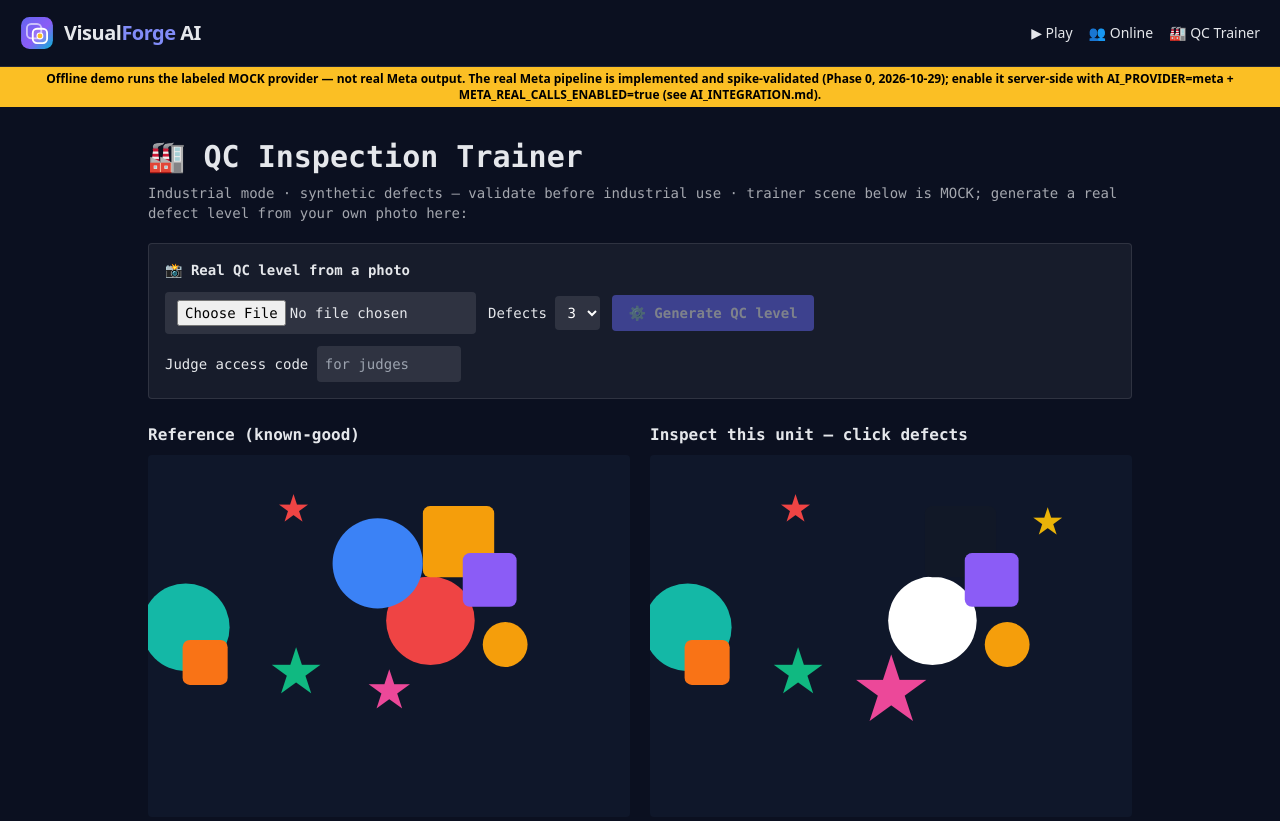
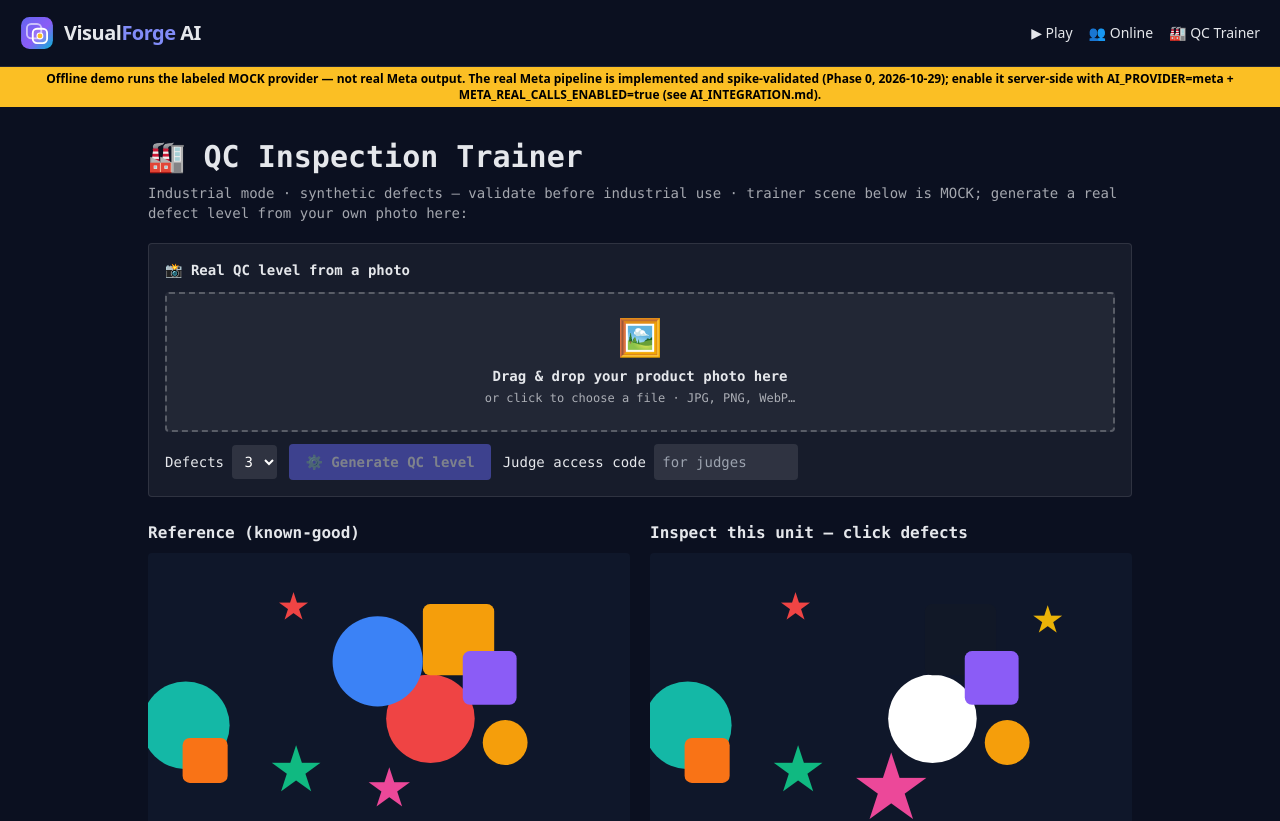
Before and after one commit to RemotingCoders/VisualForge-AI, a Next.js app: page /qc in a window 1280 px wide. Shown: the top 821 px of the page. Built offline with nearby package versions, Linux system fonts and the light colour scheme.

Commit message:
QC page: drag & drop product photo upload, same dropzone as Play

```diff
--- a/src/app/qc/page.tsx
+++ b/src/app/qc/page.tsx
@@ -8,7 +8,8 @@ const DEFECTS = ['scratch', 'crack', 'dent', 'missing component', 'corrosion', '
 type RealLevel = { levelId: string; original: string; modified: string; width: number; height: number; total: number; isMock: boolean };
 export default function QC() {
   const scene = useMemo(() => generateDemoScene(42), []); const [found, setFound] = useState<string[]>([]); const [falsePos, setFalsePos] = useState(0); const [revealed, setRevealed] = useState(false); const ref = useRef<SVGSVGElement>(null);
-  const [photo, setPhoto] = useState(''); const [count, setCount] = useState(3); const [job, setJob] = useState(''); const [real, setReal] = useState<RealLevel | null>(null);
+  const [photo, setPhoto] = useState(''); const [photoName, setPhotoName] = useState(''); const [count, setCount] = useState(3); const [job, setJob] = useState(''); const [real, setReal] = useState<RealLevel | null>(null);
+  const [dragOver, setDragOver] = useState(false); const [fileMsg, setFileMsg] = useState(''); const fileRef = useRef<HTMLInputElement>(null);
   /** Judge access code — same shared field as /play (remembered in localStorage). */
   const [accessCode, setAccessCode] = useState('');
   useEffect(() => { try { setAccessCode(localStorage.getItem('vf-access-code') ?? ''); } catch { /* private window */ } }, []);
@@ -16,7 +17,12 @@ export default function QC() {
     const hit = scene.differences.find(d => !found.includes(d.id) && clickHits({ x, y }, d.bbox, 14)); hit ? setFound(f => [...f, hit.id]) : setFalsePos(n => n + 1); };
   const download = (name: string, text: string) => { const a = document.createElement('a'); a.href = URL.createObjectURL(new Blob([text], { type: 'application/json' })); a.download = name; a.click(); };
   const coco = () => download('visualforge-dataset.json', JSON.stringify(toCOCO([{ id: 1, file_name: 'product-modified.svg', width: 400, height: 300 }], scene.differences.map((d, i) => ({ imageId: 1, categoryId: (i % DEFECTS.length) + 1, bbox: d.bbox })), DEFECTS.map((n, i) => ({ id: i + 1, name: n }))), null, 2));
-  const onFile = (f: File | undefined) => { if (!f) return; const r = new FileReader(); r.onload = () => setPhoto(String(r.result)); r.readAsDataURL(f); };
+  const onFile = (f: File | undefined | null) => {
+    if (!f) return;
+    if (!f.type.startsWith('image/')) { setFileMsg(`❌ "${f.name}" is not an image — drop a JPG, PNG or WebP photo.`); return; }
+    const r = new FileReader(); r.onload = () => { setPhoto(String(r.result)); setPhotoName(f.name); setFileMsg(''); }; r.readAsDataURL(f);
+  };
+  const onDrop = (e: React.DragEvent) => { e.preventDefault(); setDragOver(false); onFile(e.dataTransfer.files?.[0]); };
   /** Real QC path: photo -> async generation job (mode 'qc') -> level -> COCO/YOLO export of that level. */
   const generateReal = async () => {
     setJob('creating job…');
@@ -38,8 +44,37 @@ export default function QC() {
     <h1 className="text-3xl font-black">🏭 QC Inspection Trainer</h1><p className="opacity-70 mt-2 text-sm">Industrial mode · synthetic defects — validate before industrial use · trainer scene below is MOCK; generate a real defect level from your own photo here:</p>
     <section className="mt-5 rounded bg-white/5 border border-white/10 p-4 text-sm">
       <h2 className="font-bold">📸 Real QC level from a photo</h2>
+      {/* Drag & drop zone — same pattern as /play: also clickable to open the file picker. */}
+      <div
+        role="button" tabIndex={0} aria-label="Drop a product photo here or click to choose a file"
+        onClick={() => fileRef.current?.click()}
+        onKeyDown={e => { if (e.key === 'Enter' || e.key === ' ') { e.preventDefault(); fileRef.current?.click(); } }}
+        onDragOver={e => { e.preventDefault(); setDragOver(true); }}
+        onDragEnter={e => { e.preventDefault(); setDragOver(true); }}
+        onDragLeave={() => setDragOver(false)}
+        onDrop={onDrop}
+        className={`mt-3 rounded border-2 border-dashed px-4 py-6 text-center cursor-pointer transition-all ${dragOver ? 'border-indigo-400 bg-indigo-500/20' : 'border-white/25 bg-white/5 hover:border-indigo-400/70 hover:bg-white/10'}`}
+      >
+        <input ref={fileRef} type="file" accept="image/*" aria-label="Upload a product photo" onChange={e => { onFile(e.target.files?.[0]); e.target.value = ''; }} className="hidden" />
+        {photo ? (
+          <div className="flex items-center justify-center gap-4">
+            {/* eslint-disable-next-line @next/next/no-img-element */}
+            <img src={photo} alt="Your uploaded product photo" className="h-20 w-20 object-cover rounded border border-white/20" />
+            <div className="text-left">
+              <p className="font-bold text-sm">✅ {photoName || 'Photo'} ready ({Math.round(photo.length / 1024)} KB)</p>
+              <p className="text-xs opacity-70 mt-1">{dragOver ? 'Drop to replace this photo!' : 'Drop another image here to replace it, or press Generate QC level.'}</p>
+            </div>
+          </div>
+        ) : (
+          <>
+            <p className="text-4xl">{dragOver ? '📥' : '🖼️'}</p>
+            <p className="font-bold mt-2">{dragOver ? 'Drop the image to upload it!' : 'Drag & drop your product photo here'}</p>
+            <p className="text-xs opacity-70 mt-1">or click to choose a file · JPG, PNG, WebP…</p>
+          </>
+        )}
+      </div>
+      {fileMsg && <p className="text-red-300 text-xs mt-2">{fileMsg}</p>}
       <div className="flex flex-wrap items-center gap-3 mt-3">
-        <input type="file" accept="image/*" aria-label="Upload a product photo" onChange={e => onFile(e.target.files?.[0])} className="bg-white/10 px-3 py-2 rounded" />
         <label>Defects <select aria-label="Number of defects" value={count} onChange={e => setCount(Number(e.target.value))} className="bg-white/10 px-2 py-2 rounded text-white"><option value={3}>3</option><option value={5}>5</option><option value={7}>7</option></select></label>
         <button className="bg-indigo-500 font-bold px-4 py-2 rounded disabled:opacity-50" disabled={!!job || !photo} onClick={generateReal}>{job ? '⏳ Generating…' : '⚙️ Generate QC level'}</button>
         <label>Judge access code <input type="password" aria-label="Judge access code" value={accessCode} onChange={e => { setAccessCode(e.target.value); try { localStorage.setItem('vf-access-code', e.target.value); } catch { /* private window */ } }} placeholder="for judges" className="bg-white/10 px-2 py-2 rounded text-white w-36" /></label>
```
